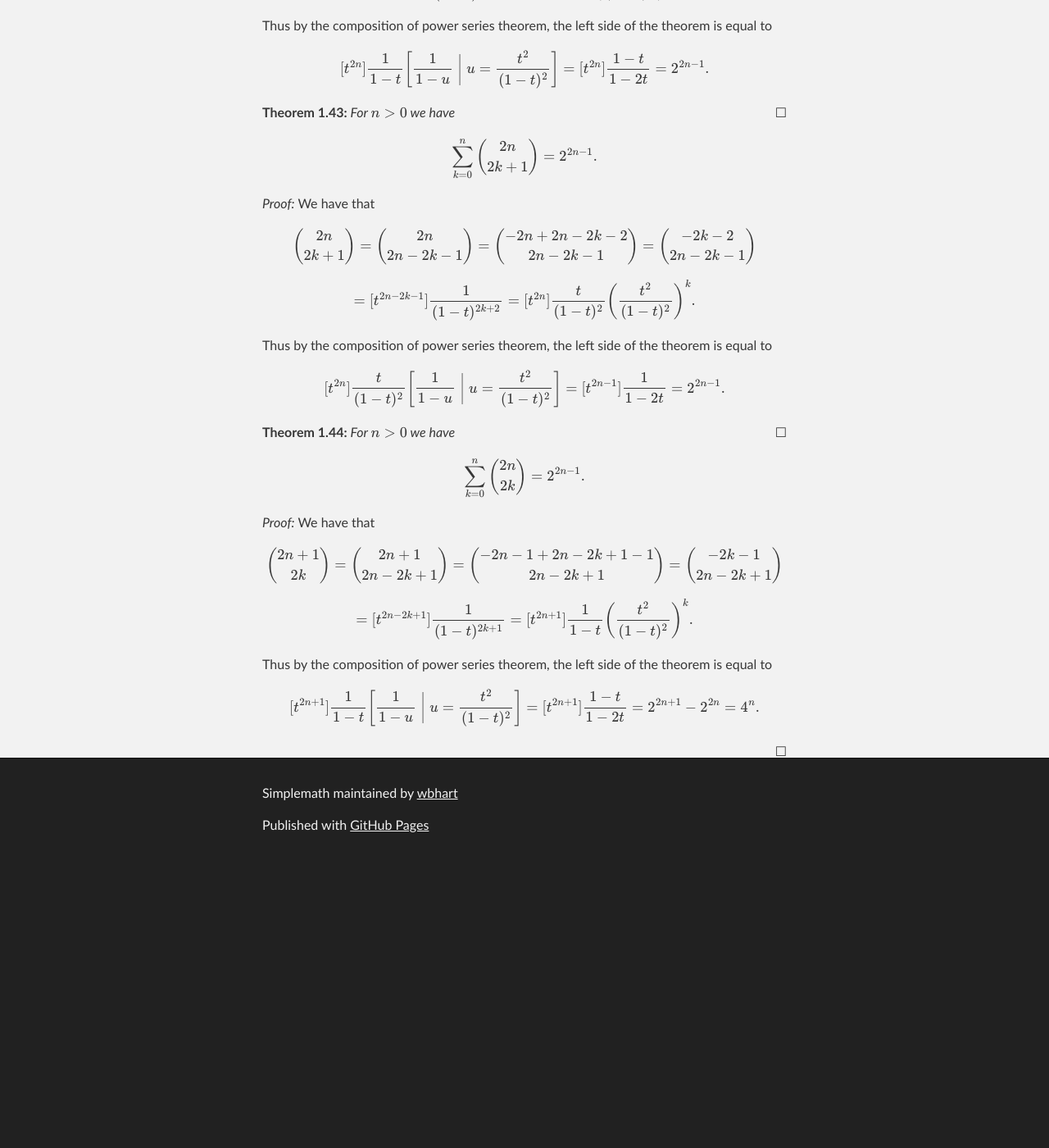
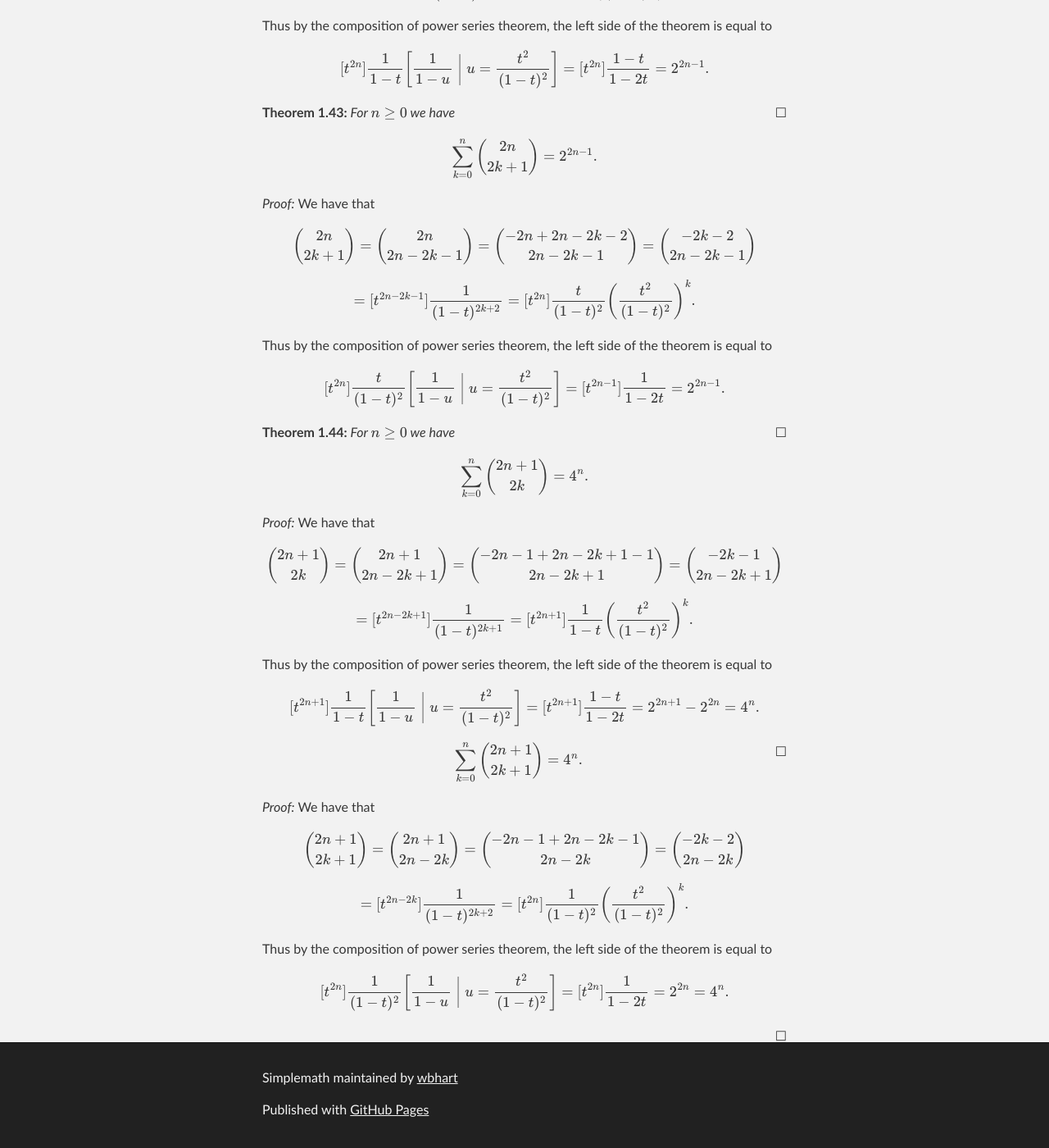
Before and after one commit to wbhart/SimpleMath, a Jekyll site: the page built from binomial.html, in a window 1280 px wide and 1400 px high, scrolled down 13059 px. Shown: the whole window at 82% size. Built offline with Jekyll 4.4.1, drawn with Linux system fonts in a browser that asks for light colours; formulas are drawn with MathJax 3; before the commit the page ends 14112 px from its top, so only the background shows below that.

Commit message:
Update binomial.html

```diff
--- a/binomial.html
+++ b/binomial.html
@@ -440,7 +440,7 @@ $$[t^n] \frac{1}{1 - t} \left[\frac{1}{1 - u} \;\bigg|\; u = \frac{t^2}{(1 - t)^
 $$= [t^n] \frac{1 - t}{1 - 2t} = 2^n - 2^{n - 1} = 2^{n - 1}.$$
 </proof>
 
-<theorem> For $n > 0$ we have
+<theorem> For $n \geq 0$ we have
 $$\sum_{k = 0}^n \binom{2n}{2k} = 2^{2n - 1}.$$
 </theorem>
 
@@ -453,7 +453,7 @@ $$[t^{2n}] \frac{1}{1 - t} \left[\frac{1}{1 - u} \;\bigg|\; u = \frac{t^2}{(1 -
 = [t^{2n}] \frac{1 - t}{1 - 2t} = 2^{2n - 1}.$$
 </proof>
 
-<theorem> For $n > 0$ we have
+<theorem> For $n \geq 0$ we have
 $$\sum_{k = 0}^n \binom{2n}{2k + 1} = 2^{2n - 1}.$$
 </theorem>
 
@@ -466,8 +466,8 @@ $$[t^{2n}] \frac{t}{(1 - t)^2} \left[\frac{1}{1 - u} \;\bigg|\; u = \frac{t^2}{(
 = [t^{2n - 1}] \frac{1}{1 - 2t} = 2^{2n - 1}.$$
 </proof>
 
-<theorem> For $n > 0$ we have
-$$\sum_{k = 0}^n \binom{2n}{2k} = 2^{2n - 1}.$$
+<theorem> For $n \geq 0$ we have
+$$\sum_{k = 0}^n \binom{2n + 1}{2k} = 4^n.$$
 </theorem>
 
 <proof> We have that
@@ -479,3 +479,16 @@ Thus by the composition of power series theorem, the left side of the theorem is
 $$[t^{2n + 1}] \frac{1}{1 - t} \left[\frac{1}{1 - u} \;\bigg|\; u = \frac{t^2}{(1 - t)^2}\right]
 = [t^{2n + 1}] \frac{1 - t}{1 - 2t} = 2^{2n + 1} - 2^{2n} = 4^n.$$
 </proof>
+
+$$\sum_{k = 0}^n \binom{2n + 1}{2k + 1} = 4^n.$$
+</theorem>
+
+<proof> We have that
+$$\binom{2n + 1}{2k + 1} = \binom{2n + 1}{2n - 2k} = \binom{-2n - 1 + 2n - 2k - 1}{2n - 2k}
+= \binom{-2k - 2}{2n - 2k}$$
+$$= [t^{2n - 2k}] \frac{1}{(1 - t)^{2k + 2}} = [t^{2n}] \frac{1}{(1 - t)^2} \left(\frac{t^2}{(1 - t)^2}\right)^k.$$
+
+Thus by the composition of power series theorem, the left side of the theorem is equal to
+$$[t^{2n}] \frac{1}{(1 - t)^2} \left[\frac{1}{1 - u} \;\bigg|\; u = \frac{t^2}{(1 - t)^2}\right]
+= [t^{2n}] \frac{1}{1 - 2t} = 2^{2n} = 4^n.$$
+</proof>
```
